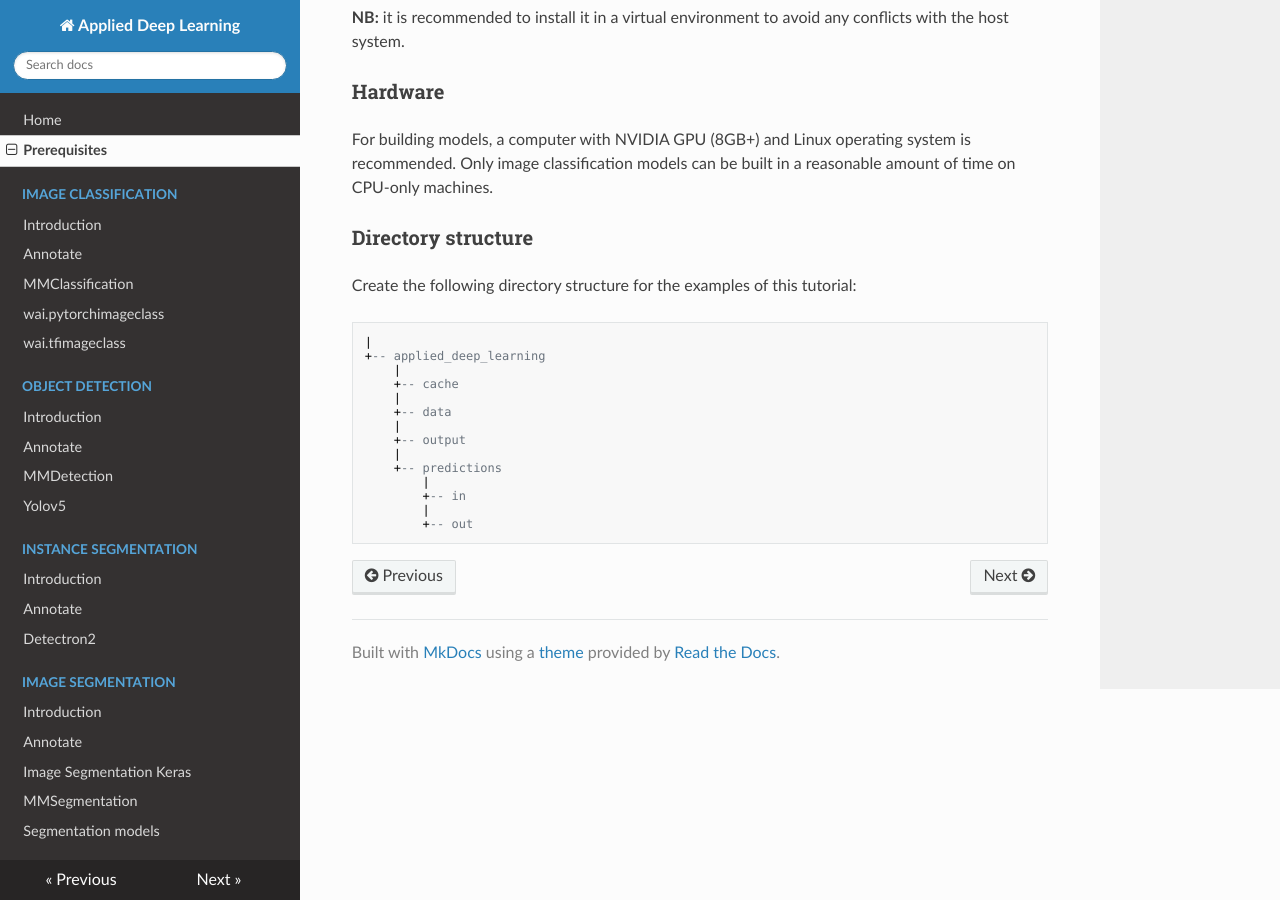
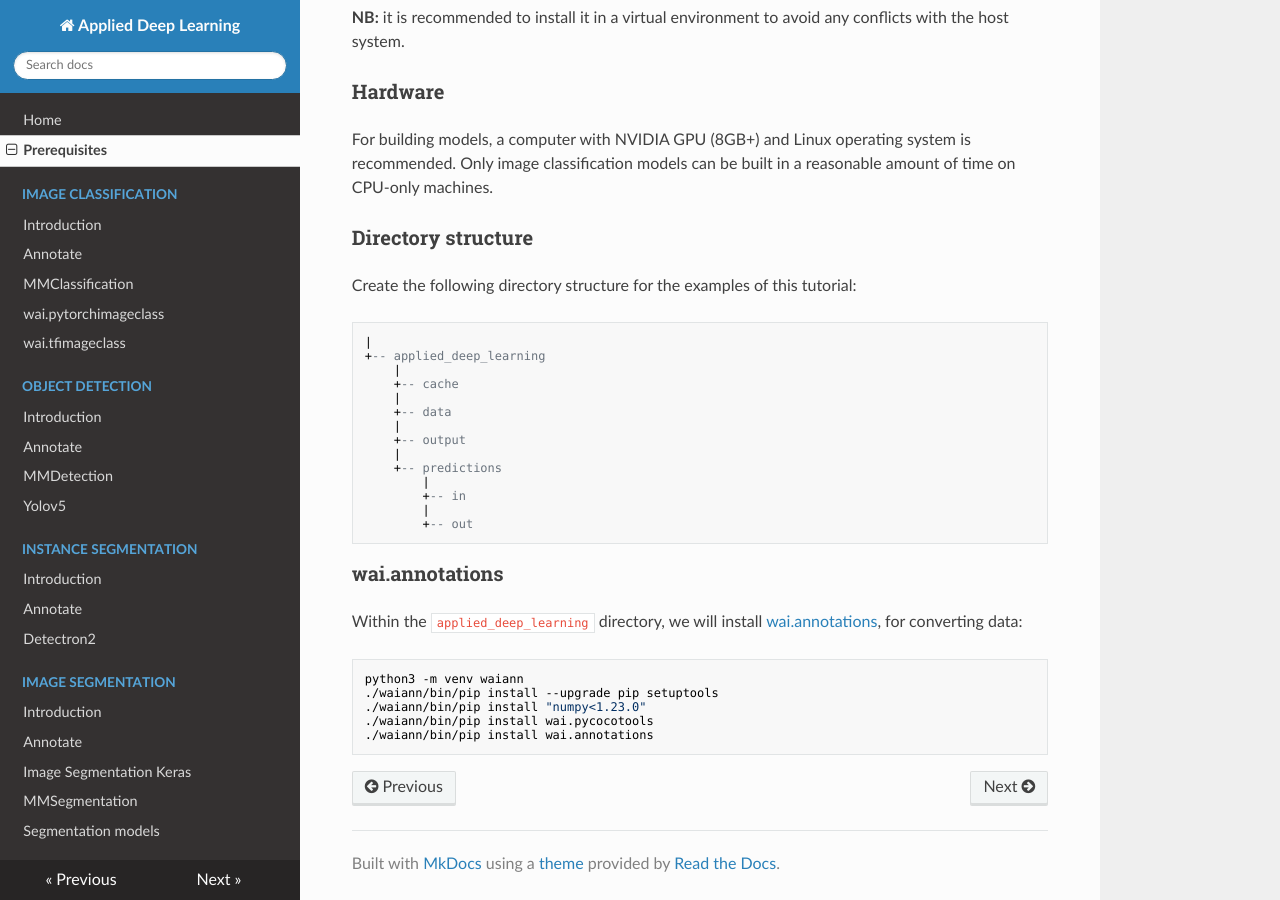
Before and after one commit to waikato-datamining/applied-deep-learning, an MkDocs documentation site: the page built from docs/prerequisites.md, in a window 1280 px wide and 900 px high, scrolled down 529 px. Built offline with MkDocs 1.6.1, drawn with Linux system fonts in a browser that asks for light colours; nearby versions of some CDN libraries.

Commit message:
instructions for installing wai.annotations

````diff
--- a/docs/prerequisites.md
+++ b/docs/prerequisites.md
@@ -40,3 +40,16 @@ Create the following directory structure for the examples of this tutorial:
         |
         +-- out
 ```
+
+# wai.annotations
+
+Within the `applied_deep_learning` directory, we will install [wai.annotations](https://github.com/waikato-ufdl/wai-annotations),
+for converting data:
+
+```bash
+python3 -m venv waiann
+./waiann/bin/pip install --upgrade pip setuptools
+./waiann/bin/pip install "numpy<1.23.0"
+./waiann/bin/pip install wai.pycocotools
+./waiann/bin/pip install wai.annotations
+```
````
